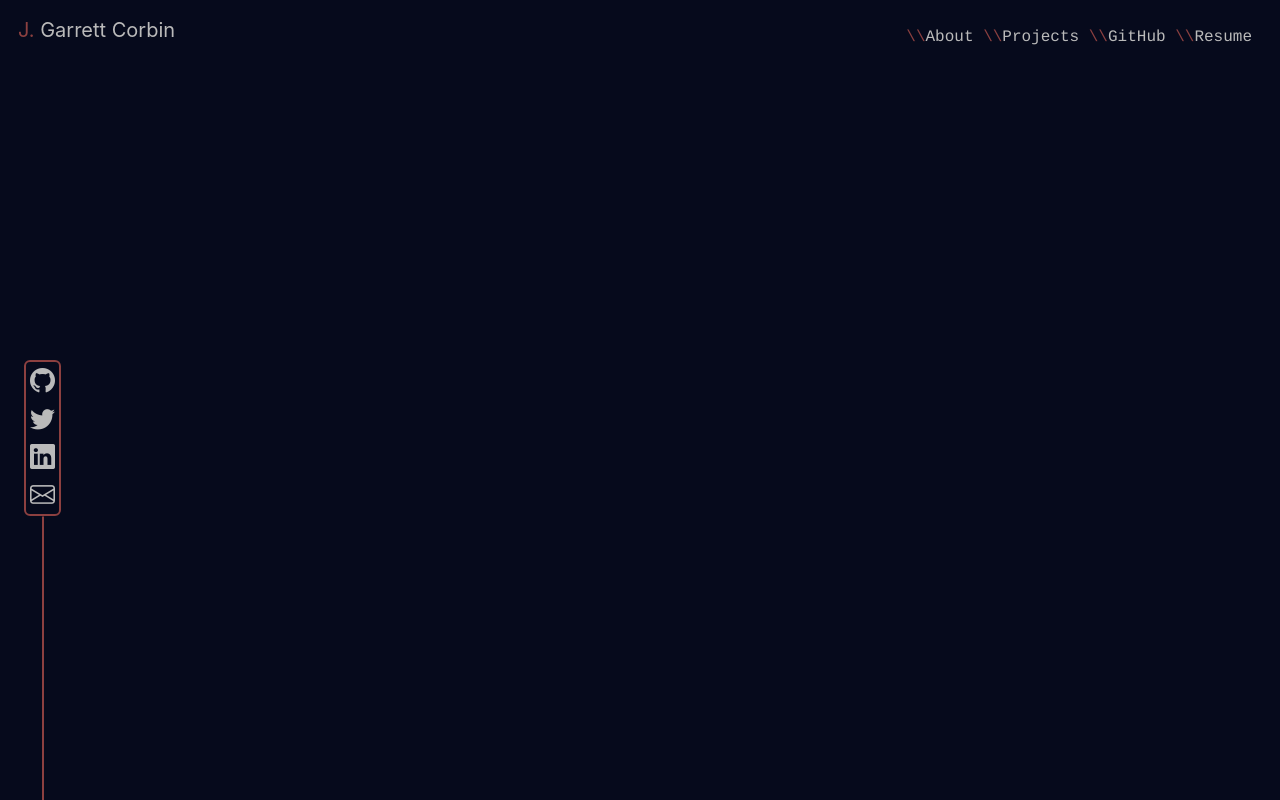
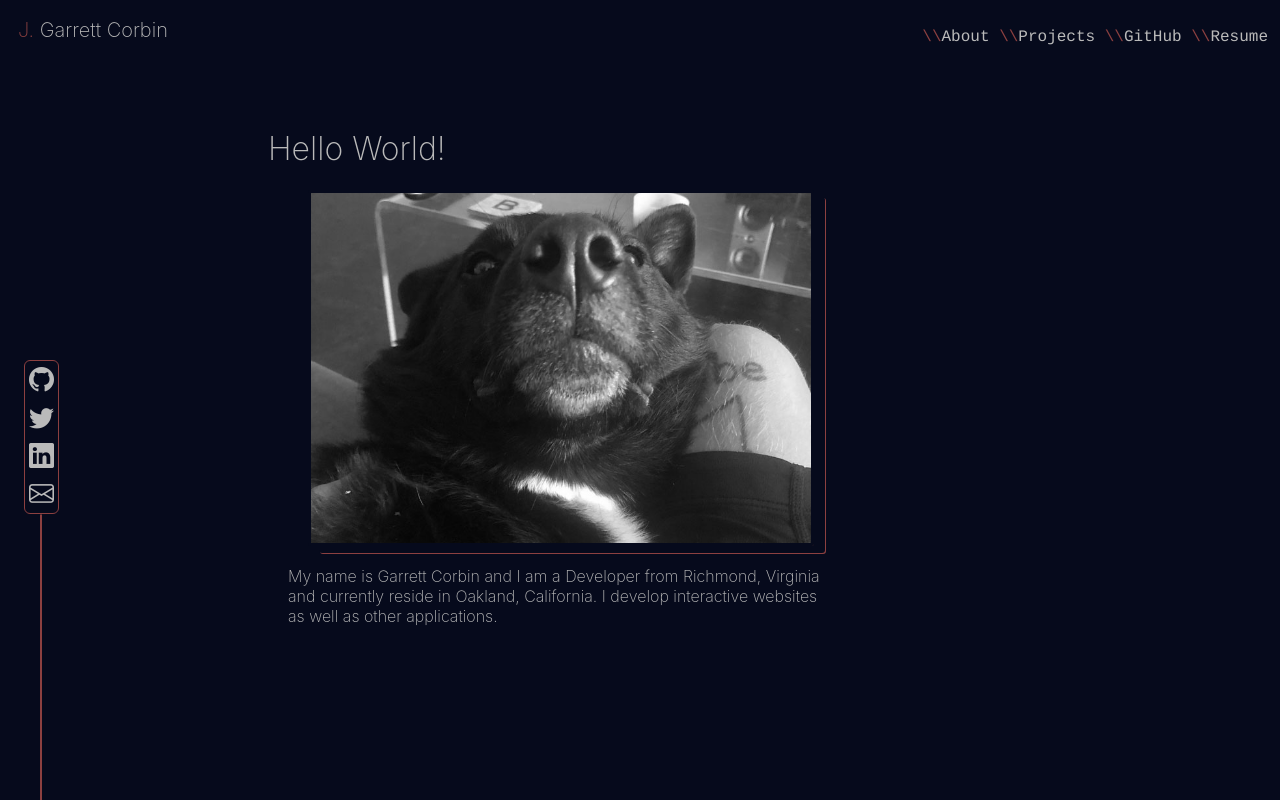
Before and after one commit to platevoltage/Portfolio-V3.0, a plain HTML site: page index.html in a window 1280 px wide. Shown: the top 800 px of the page. Drawn offline with nearby package versions, Linux system fonts and the light colour scheme.

Commit message:
added photo and caption

```diff
--- a/assets/css/style.css
+++ b/assets/css/style.css
@@ -1,17 +1,29 @@
+:root {
+    --bgcolor: #060a1c;
+    --maincolor: #bababa;
+    --accentcolor: #8c4040;
+}
+
+
 body {
-    background-color: #060a1c;
-    color: #bababa;
+    position: relative;
+    background-color: var(--bgcolor);
+    color: var(--maincolor);
     font-family: "Calibre","Inter","San Francisco","SF Pro Text",-apple-system,system-ui,sans-serif;
+    font-weight: 200;
 }
 
 header {
+    position: fixed;
     display: flex;
-
-
+    /* position: fixed;          */
+    width: 100%;
     /* background-color: #000000; */
+    z-index: 1;
 }
 
 header div {
+    /* position: fixed; */
     padding: 10px;
 
     /* width: 40%; */
@@ -26,11 +38,13 @@ header span {
 }
 
 nav {
+    position: absolute;
     padding: 20px;
     font-family: "Courier" ;
-    text-align: right;
+    /* text-align: right; */
+    right: 0;
     /* background-color: #111111; */
-    width: 100%;
+    /* width: 100vw; */
     /* font-weight: 200; */
 }
 aside {
@@ -50,8 +64,8 @@ aside section{
     margin-left: 16px;
     /* background-color: #999999; */
     border-style: solid;
-    border-width: 2px ;
-    border-color: #8c4040;
+    border-width: 1px ;
+    border-color: var(--accentcolor);
     border-radius: 6px;
 }
 aside i {
@@ -60,9 +74,38 @@ aside i {
 
 .v-stripe {
     position: relative;
-    border-width: 1px ;
+    border-width: .5px ;
     width: 0px;
     height: 1000px;
-    left: 18px;
+    left: 32%;
 
 }
+
+main {
+    position: absolute;
+
+    /* background-color: #44444444; */
+    width: 90%;
+    margin-top: 100px;
+    margin-left: 100px;
+    height: 200vh;
+}
+
+main img {
+    margin-left: 200px;
+    width: 500px;
+    border-style: solid;
+    /* border-width: 10px; */
+    border-color: var(--bgcolor);
+    border-radius: 3px;
+    box-shadow: 11px 7px 0 var(--bgcolor), 12px 8px var(--accentcolor) ;
+}
+main p {
+    margin-left: 180px;
+    width: 540px;
+}
+
+h1 {
+    margin-left: 160px;
+    font-weight: 200;
+}
--- a/index.html
+++ b/index.html
@@ -30,6 +30,19 @@
         <section class="v-stripe"></section>
 
     </aside>
+    <main>
+        <h1>Hello World!</h1>
+        <img src="./assets/image/photo.jpg">
+        <p>
+            My name is Garrett Corbin and I am a Developer from Richmond, Virginia and currently reside in Oakland, California. I develop interactive websites as well as other applications.
+          </p>
+
+
+
+
+
+
+    </main>
 
 
 
```
Also changed, not shown: assets/image/photo.jpg (added), assets/image/photo2.jpg (added).
